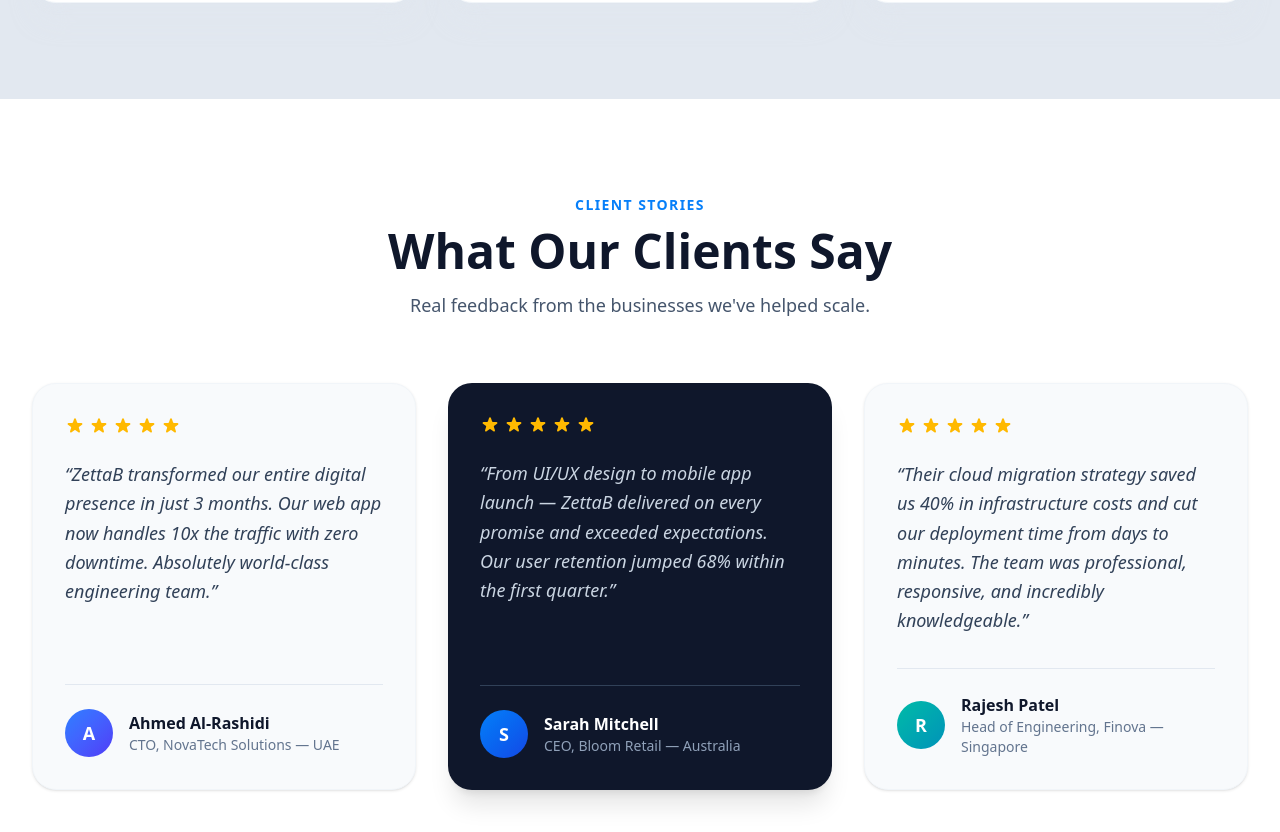
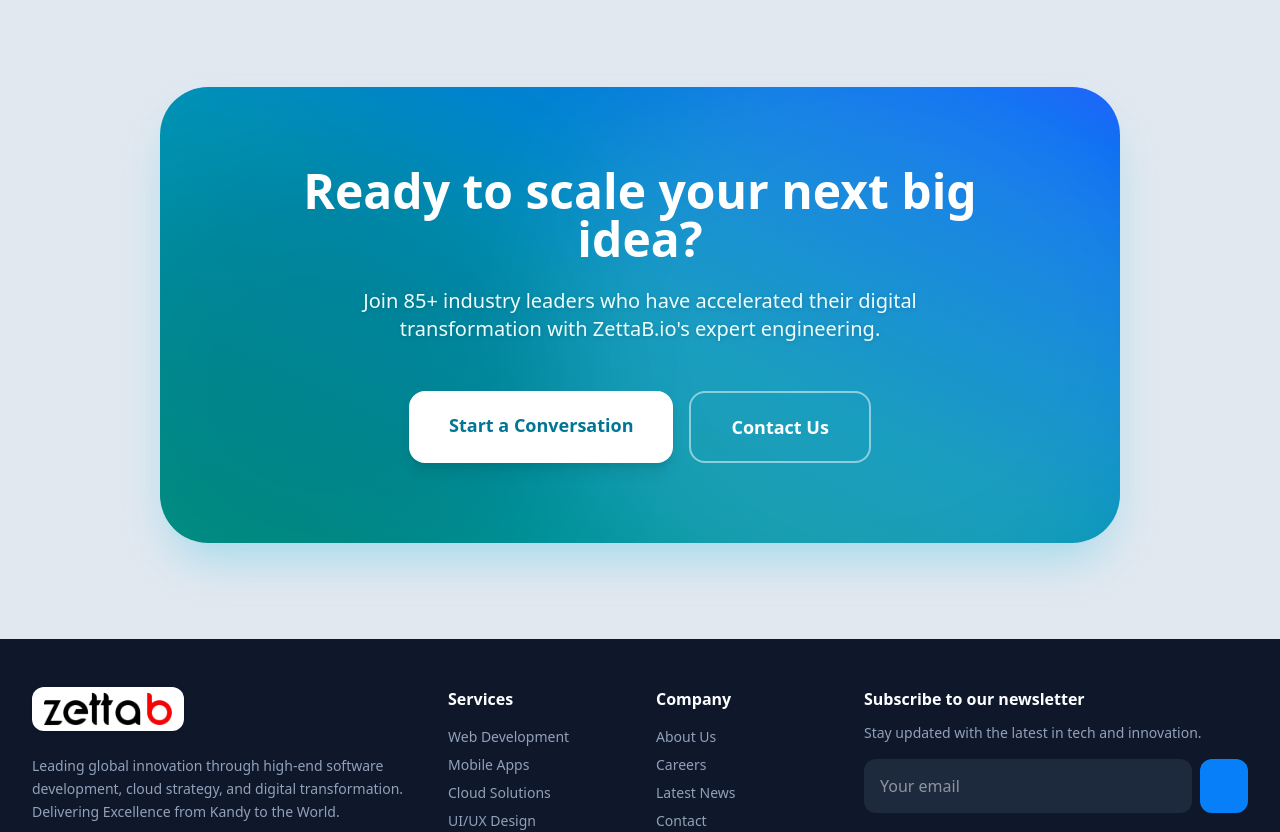
Before and after one commit to UnlimitedCollection/ZettaBSite, a Next.js app: page / in a window 1280 px wide. Shown: the part 5809-6641 px from the top of the page. Built offline with nearby package versions, Linux system fonts and the light colour scheme.

Commit message:
chore: hide Leadership Team, Featured Success, and Client Stories sections (coming soon)

```diff
--- a/src/app/about/page.tsx
+++ b/src/app/about/page.tsx
@@ -119,8 +119,8 @@ export default function AboutPage() {
                     </div>
                 </div>
             </section>
-
-            {/* Team */}
+            {/* Leadership Team — hidden until ready */}
+            {false && (
             <section className="py-24 bg-white">
                 <div className="max-w-7xl mx-auto px-4 sm:px-6 lg:px-8">
                     <div className="flex flex-col md:flex-row justify-between items-end mb-16 gap-6">
@@ -141,7 +141,7 @@ export default function AboutPage() {
                                 <img alt="CEO" className="w-full h-full object-cover group-hover:scale-105 transition-transform duration-500" src="https://images.unsplash.com/photo-1560250097-0b93528c311a?auto=format&fit=crop&q=80&w=400" />
                             </div>
                             <h4 className="text-xl font-bold">Elena Rostova</h4>
-                            <p className="text-primary font-bold text-sm mb-3">Founder & CEO</p>
+                            <p className="text-primary font-bold text-sm mb-3">Founder &amp; CEO</p>
                             <p className="text-slate-600 text-sm">Former VP of Engineering at TechGlobal. Passionate about aligning technical strategy with business scaling.</p>
                         </div>
                         <div className="group">
@@ -171,6 +171,7 @@ export default function AboutPage() {
                     </div>
                 </div>
             </section>
+            )}
 
             {/* Workplace / Culture */}
             <section className="py-24 bg-slate-200 overflow-hidden relative">
--- a/src/app/page.tsx
+++ b/src/app/page.tsx
@@ -445,7 +445,8 @@ export default function HomePage() {
         </div>
       </section>
 
-      {/* Case Studies */}
+      {/* Featured Success — hidden until ready */}
+      {false && (
       <section className="py-24 bg-slate-200">
         <div className="max-w-7xl mx-auto px-4 sm:px-6 lg:px-8">
           <div className="flex justify-between items-end mb-16">
@@ -471,7 +472,6 @@ export default function HomePage() {
                 <Link href="/case-study-ecommerce-redesign" className="text-primary font-bold flex items-center gap-2">View Case Study <span className="material-symbols-outlined text-sm">arrow_outward</span></Link>
               </div>
             </div>
-
             <div className="bg-white rounded-3xl overflow-hidden shadow-xl shadow-slate-200/50 border border-slate-100 group">
               <div className="h-64 overflow-hidden relative parallax-layer float-card" data-parallax-speed="0.06">
                 <img alt="Retail" className="w-full h-full object-cover group-hover:scale-110 transition-transform duration-500" src="/office-work.png" />
@@ -485,7 +485,6 @@ export default function HomePage() {
                 <Link href="/case-study-ecommerce-redesign" className="text-primary font-bold flex items-center gap-2">View Case Study <span className="material-symbols-outlined text-sm">arrow_outward</span></Link>
               </div>
             </div>
-
             <div className="bg-white rounded-3xl overflow-hidden shadow-xl shadow-slate-200/50 border border-slate-100 group">
               <div className="h-64 overflow-hidden relative parallax-layer float-card" data-parallax-speed="0.05">
                 <img alt="Cloud" className="w-full h-full object-cover group-hover:scale-110 transition-transform duration-500" src="/team-meeting.png" />
@@ -502,79 +501,39 @@ export default function HomePage() {
           </div>
         </div>
       </section>
+      )}
 
-      {/* Testimonials Section */}
+      {/* Testimonials — hidden until ready */}
+      {false && (
       <section className="py-24 bg-white">
         <div className="max-w-7xl mx-auto px-4 sm:px-6 lg:px-8">
           <div className="text-center mb-16">
             <p className="text-primary font-bold uppercase tracking-widest text-sm mb-3">Client Stories</p>
             <h2 className="text-4xl lg:text-5xl font-black text-slate-900 mb-4">What Our Clients Say</h2>
-            <p className="text-slate-600 max-w-2xl mx-auto text-lg">
-              Real feedback from the businesses we&apos;ve helped scale.
-            </p>
+            <p className="text-slate-600 max-w-2xl mx-auto text-lg">Real feedback from the businesses we&apos;ve helped scale.</p>
           </div>
           <div className="grid md:grid-cols-3 gap-8">
-
-            {/* Card 1 */}
             <div className="bg-slate-50 rounded-3xl p-8 shadow-sm border border-slate-100 hover:shadow-xl hover:-translate-y-1 transition-all duration-300 flex flex-col">
-              <div className="flex gap-1 mb-6">
-                {[...Array(5)].map((_, i) => (
-                  <svg key={i} className="w-5 h-5 text-amber-400 fill-amber-400" viewBox="0 0 20 20"><path d="M9.049 2.927c.3-.921 1.603-.921 1.902 0l1.07 3.292a1 1 0 00.95.69h3.462c.969 0 1.371 1.24.588 1.81l-2.8 2.034a1 1 0 00-.364 1.118l1.07 3.292c.3.921-.755 1.688-1.54 1.118l-2.8-2.034a1 1 0 00-1.175 0l-2.8 2.034c-.784.57-1.838-.197-1.539-1.118l1.07-3.292a1 1 0 00-.364-1.118L2.98 8.72c-.783-.57-.38-1.81.588-1.81h3.461a1 1 0 00.951-.69l1.07-3.292z" /></svg>
-                ))}
-              </div>
-              <p className="text-slate-700 leading-relaxed text-lg italic flex-1">
-                &ldquo;ZettaB transformed our entire digital presence in just 3 months. Our web app now handles 10x the traffic with zero downtime. Absolutely world-class engineering team.&rdquo;
-              </p>
-              <div className="flex items-center gap-4 mt-8 pt-6 border-t border-slate-200">
-                <div className="w-12 h-12 rounded-full bg-gradient-to-br from-blue-500 to-indigo-600 flex items-center justify-center text-white font-black text-lg shrink-0">A</div>
-                <div>
-                  <div className="font-bold text-slate-900">Ahmed Al-Rashidi</div>
-                  <div className="text-sm text-slate-500">CTO, NovaTech Solutions — UAE</div>
-                </div>
-              </div>
+              <div className="flex gap-1 mb-6">{[...Array(5)].map((_, i) => (<svg key={i} className="w-5 h-5 text-amber-400 fill-amber-400" viewBox="0 0 20 20"><path d="M9.049 2.927c.3-.921 1.603-.921 1.902 0l1.07 3.292a1 1 0 00.95.69h3.462c.969 0 1.371 1.24.588 1.81l-2.8 2.034a1 1 0 00-.364 1.118l1.07 3.292c.3.921-.755 1.688-1.54 1.118l-2.8-2.034a1 1 0 00-1.175 0l-2.8 2.034c-.784.57-1.838-.197-1.539-1.118l1.07-3.292a1 1 0 00-.364-1.118L2.98 8.72c-.783-.57-.38-1.81.588-1.81h3.461a1 1 0 00.951-.69l1.07-3.292z" /></svg>))}</div>
+              <p className="text-slate-700 leading-relaxed text-lg italic flex-1">&ldquo;ZettaB transformed our entire digital presence in just 3 months. Our web app now handles 10x traffic with zero downtime.&rdquo;</p>
+              <div className="flex items-center gap-4 mt-8 pt-6 border-t border-slate-200"><div className="w-12 h-12 rounded-full bg-gradient-to-br from-blue-500 to-indigo-600 flex items-center justify-center text-white font-black text-lg shrink-0">A</div><div><div className="font-bold text-slate-900">Ahmed Al-Rashidi</div><div className="text-sm text-slate-500">CTO, NovaTech Solutions — UAE</div></div></div>
             </div>
-
-            {/* Card 2 */}
             <div className="bg-slate-900 rounded-3xl p-8 shadow-xl hover:shadow-2xl hover:-translate-y-1 transition-all duration-300 flex flex-col">
-              <div className="flex gap-1 mb-6">
-                {[...Array(5)].map((_, i) => (
-                  <svg key={i} className="w-5 h-5 text-amber-400 fill-amber-400" viewBox="0 0 20 20"><path d="M9.049 2.927c.3-.921 1.603-.921 1.902 0l1.07 3.292a1 1 0 00.95.69h3.462c.969 0 1.371 1.24.588 1.81l-2.8 2.034a1 1 0 00-.364 1.118l1.07 3.292c.3.921-.755 1.688-1.54 1.118l-2.8-2.034a1 1 0 00-1.175 0l-2.8 2.034c-.784.57-1.838-.197-1.539-1.118l1.07-3.292a1 1 0 00-.364-1.118L2.98 8.72c-.783-.57-.38-1.81.588-1.81h3.461a1 1 0 00.951-.69l1.07-3.292z" /></svg>
-                ))}
-              </div>
-              <p className="text-slate-300 leading-relaxed text-lg italic flex-1">
-                &ldquo;From UI/UX design to mobile app launch — ZettaB delivered on every promise and exceeded expectations. Our user retention jumped 68% within the first quarter.&rdquo;
-              </p>
-              <div className="flex items-center gap-4 mt-8 pt-6 border-t border-slate-700">
-                <div className="w-12 h-12 rounded-full bg-gradient-to-br from-primary to-blue-700 flex items-center justify-center text-white font-black text-lg shrink-0">S</div>
-                <div>
-                  <div className="font-bold text-white">Sarah Mitchell</div>
-                  <div className="text-sm text-slate-400">CEO, Bloom Retail — Australia</div>
-                </div>
-              </div>
+              <div className="flex gap-1 mb-6">{[...Array(5)].map((_, i) => (<svg key={i} className="w-5 h-5 text-amber-400 fill-amber-400" viewBox="0 0 20 20"><path d="M9.049 2.927c.3-.921 1.603-.921 1.902 0l1.07 3.292a1 1 0 00.95.69h3.462c.969 0 1.371 1.24.588 1.81l-2.8 2.034a1 1 0 00-.364 1.118l1.07 3.292c.3.921-.755 1.688-1.54 1.118l-2.8-2.034a1 1 0 00-1.175 0l-2.8 2.034c-.784.57-1.838-.197-1.539-1.118l1.07-3.292a1 1 0 00-.364-1.118L2.98 8.72c-.783-.57-.38-1.81.588-1.81h3.461a1 1 0 00.951-.69l1.07-3.292z" /></svg>))}</div>
+              <p className="text-slate-300 leading-relaxed text-lg italic flex-1">&ldquo;From UI/UX design to mobile app launch — ZettaB delivered on every promise. Our user retention jumped 68% within the first quarter.&rdquo;</p>
+              <div className="flex items-center gap-4 mt-8 pt-6 border-t border-slate-700"><div className="w-12 h-12 rounded-full bg-gradient-to-br from-primary to-blue-700 flex items-center justify-center text-white font-black text-lg shrink-0">S</div><div><div className="font-bold text-white">Sarah Mitchell</div><div className="text-sm text-slate-400">CEO, Bloom Retail — Australia</div></div></div>
             </div>
-
-            {/* Card 3 */}
             <div className="bg-slate-50 rounded-3xl p-8 shadow-sm border border-slate-100 hover:shadow-xl hover:-translate-y-1 transition-all duration-300 flex flex-col">
-              <div className="flex gap-1 mb-6">
-                {[...Array(5)].map((_, i) => (
-                  <svg key={i} className="w-5 h-5 text-amber-400 fill-amber-400" viewBox="0 0 20 20"><path d="M9.049 2.927c.3-.921 1.603-.921 1.902 0l1.07 3.292a1 1 0 00.95.69h3.462c.969 0 1.371 1.24.588 1.81l-2.8 2.034a1 1 0 00-.364 1.118l1.07 3.292c.3.921-.755 1.688-1.54 1.118l-2.8-2.034a1 1 0 00-1.175 0l-2.8 2.034c-.784.57-1.838-.197-1.539-1.118l1.07-3.292a1 1 0 00-.364-1.118L2.98 8.72c-.783-.57-.38-1.81.588-1.81h3.461a1 1 0 00.951-.69l1.07-3.292z" /></svg>
-                ))}
-              </div>
-              <p className="text-slate-700 leading-relaxed text-lg italic flex-1">
-                &ldquo;Their cloud migration strategy saved us 40% in infrastructure costs and cut our deployment time from days to minutes. The team was professional, responsive, and incredibly knowledgeable.&rdquo;
-              </p>
-              <div className="flex items-center gap-4 mt-8 pt-6 border-t border-slate-200">
-                <div className="w-12 h-12 rounded-full bg-gradient-to-br from-teal-500 to-cyan-600 flex items-center justify-center text-white font-black text-lg shrink-0">R</div>
-                <div>
-                  <div className="font-bold text-slate-900">Rajesh Patel</div>
-                  <div className="text-sm text-slate-500">Head of Engineering, Finova — Singapore</div>
-                </div>
-              </div>
+              <div className="flex gap-1 mb-6">{[...Array(5)].map((_, i) => (<svg key={i} className="w-5 h-5 text-amber-400 fill-amber-400" viewBox="0 0 20 20"><path d="M9.049 2.927c.3-.921 1.603-.921 1.902 0l1.07 3.292a1 1 0 00.95.69h3.462c.969 0 1.371 1.24.588 1.81l-2.8 2.034a1 1 0 00-.364 1.118l1.07 3.292c.3.921-.755 1.688-1.54 1.118l-2.8-2.034a1 1 0 00-1.175 0l-2.8 2.034c-.784.57-1.838-.197-1.539-1.118l1.07-3.292a1 1 0 00-.364-1.118L2.98 8.72c-.783-.57-.38-1.81.588-1.81h3.461a1 1 0 00.951-.69l1.07-3.292z" /></svg>))}</div>
+              <p className="text-slate-700 leading-relaxed text-lg italic flex-1">&ldquo;Their cloud migration strategy saved us 40% in infrastructure costs and cut our deployment time from days to minutes.&rdquo;</p>
+              <div className="flex items-center gap-4 mt-8 pt-6 border-t border-slate-200"><div className="w-12 h-12 rounded-full bg-gradient-to-br from-teal-500 to-cyan-600 flex items-center justify-center text-white font-black text-lg shrink-0">R</div><div><div className="font-bold text-slate-900">Rajesh Patel</div><div className="text-sm text-slate-500">Head of Engineering, Finova — Singapore</div></div></div>
             </div>
-
           </div>
         </div>
       </section>
+      )}
+
+
 
       {/* Logo Cloud / Partners */}
       <section className="py-10 bg-slate-200 border-y border-slate-300">
```
